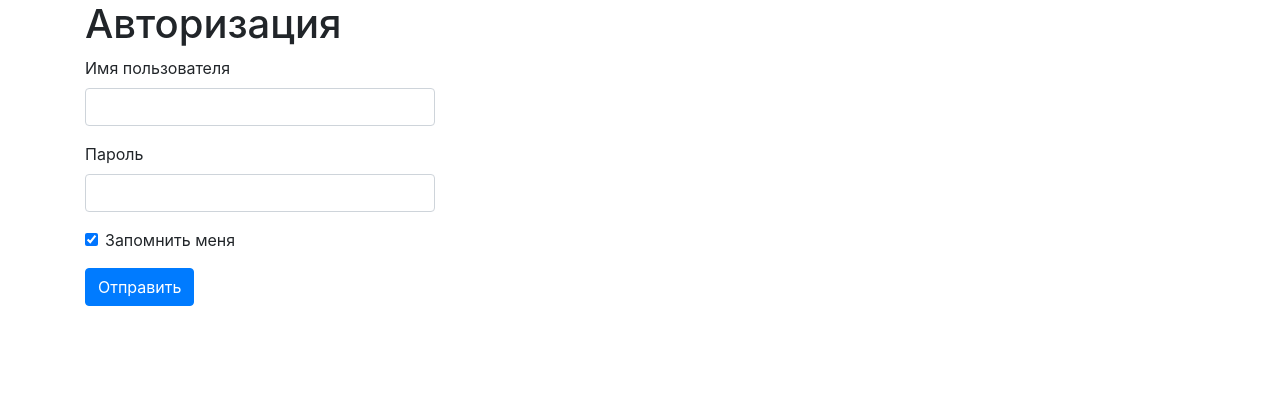
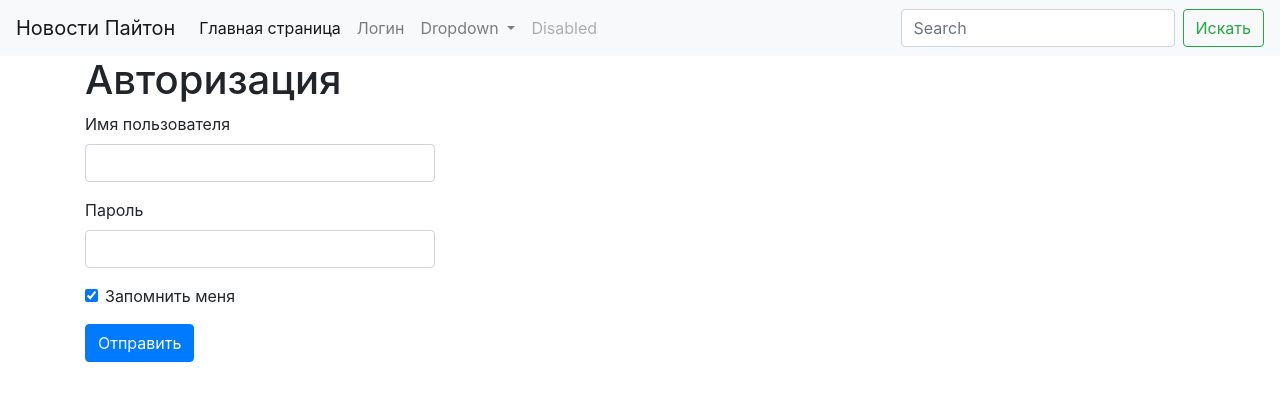
Before and after one commit to KhayFix/Web_Flask, a Flask app: page /users/login in a window 1280 px wide. Shown: the top 401 px of the page. Run offline with Flask 2, Linux system fonts and the light colour scheme; some libraries are stand-ins or nearby versions.

Commit message:
Добавлено меню на главную страницу

```diff
--- a/webapp/templates/base.html
+++ b/webapp/templates/base.html
@@ -12,8 +12,11 @@
         <title>{{ page_title }}</title>
     </head>
     <body>
+    <!--  Подключение меню  -->
+    {% include 'menu.html' %}
     <div class="container">
         <h1>{{ page_title }}</h1>
+    <!--  В это место подключаются отстальные html страницы      -->
         {% block content %} {% endblock %}
     </div>
     <!-- Optional JavaScript -->
--- /dev/null
+++ b/webapp/templates/menu.html
@@ -0,0 +1,35 @@
+<nav class="navbar navbar-expand-lg navbar-light bg-light">
+  <a class="navbar-brand" href="#">Новости Пайтон</a>
+  <button class="navbar-toggler" type="button" data-toggle="collapse" data-target="#navbarSupportedContent" aria-controls="navbarSupportedContent" aria-expanded="false" aria-label="Toggle navigation">
+    <span class="navbar-toggler-icon"></span>
+  </button>
+
+  <div class="collapse navbar-collapse" id="navbarSupportedContent">
+    <ul class="navbar-nav mr-auto">
+      <li class="nav-item active">
+        <a class="nav-link" href="/"> Главная страница <span class="sr-only">(current)</span></a>
+      </li>
+      <li class="nav-item">
+        <a class="nav-link" href="{{ url_for('user.login')}}">Логин</a>
+      </li>
+      <li class="nav-item dropdown">
+        <a class="nav-link dropdown-toggle" href="#" id="navbarDropdown" role="button" data-toggle="dropdown" aria-haspopup="true" aria-expanded="false">
+          Dropdown
+        </a>
+        <div class="dropdown-menu" aria-labelledby="navbarDropdown">
+          <a class="dropdown-item" href="#">Action</a>
+          <a class="dropdown-item" href="#">Another action</a>
+          <div class="dropdown-divider"></div>
+          <a class="dropdown-item" href="#">Something else here</a>
+        </div>
+      </li>
+      <li class="nav-item">
+        <a class="nav-link disabled" href="#" tabindex="-1" aria-disabled="true">Disabled</a>
+      </li>
+    </ul>
+    <form class="form-inline my-2 my-lg-0">
+      <input class="form-control mr-sm-2" type="search" placeholder="Search" aria-label="Search">
+      <button class="btn btn-outline-success my-2 my-sm-0" type="submit">Искать</button>
+    </form>
+  </div>
+</nav>
--- a/webapp/templates/news/index.html
+++ b/webapp/templates/news/index.html
@@ -21,7 +21,9 @@
             {% endfor %}
         </div>
         <div class="col-4">
-            <h2>Прогноз погоды</h2>
+            <h2>Прогноз погоды:<br>
+                В Екатеринбурге
+            </h2>
             {% if weather %}
             Температура: {{ weather.temp_C }}, ощущается как: {{weather.FeelsLikeC}}
             {% else %}
```
Lines whose indentation alone changed are shown as unchanged.
